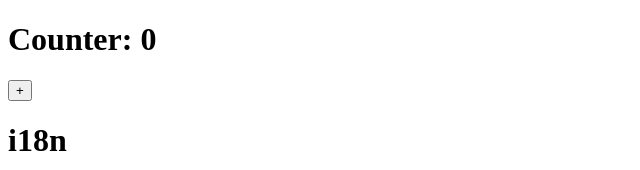
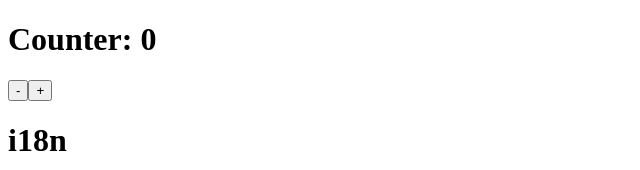
Before and after one commit to cseas/react-template, a React (Create React App) app: page / in a window 1280 px wide. Shown: the top 170 px of the page, without its empty margins (0-640 px from the left). Built offline with nearby package versions, Linux system fonts and the light colour scheme.

Commit message:
Add reduxjs toolkit

```diff
--- a/package.json
+++ b/package.json
@@ -3,6 +3,7 @@
   "version": "0.1.0",
   "private": true,
   "dependencies": {
+    "@reduxjs/toolkit": "^1.4.0",
     "@testing-library/jest-dom": "^4.2.4",
     "@testing-library/react": "^9.5.0",
     "@testing-library/user-event": "^7.2.1",
--- a/src/App.tsx
+++ b/src/App.tsx
@@ -1,8 +1,8 @@
 import React from "react";
 import { useSelector, useDispatch } from "react-redux";
+import { useTranslation } from "react-i18next";
 
-import { increment } from "src/actions";
-import { useTranslation } from "react-i18next";
+import { counterSlice } from "src/reducers/counter";
 
 type CounterState = {
   counter: any;
@@ -17,7 +17,12 @@ export function App() {
   return (
     <>
       <h1>Counter: {counter}</h1>
-      <button onClick={() => dispatch(increment())}>+</button>
+      <button onClick={() => dispatch(counterSlice.actions.decrement())}>
+        -
+      </button>
+      <button onClick={() => dispatch(counterSlice.actions.increment(5))}>
+        +
+      </button>
 
       <h1>i18n</h1>
       <p>{t("title")}</p>
--- a/src/actions/index.ts
+++ /dev/null
@@ -1,5 +0,0 @@
-export function increment() {
-  return {
-    type: "INCREMENT",
-  };
-}
--- a/src/index.tsx
+++ b/src/index.tsx
@@ -1,7 +1,7 @@
 import React, { Suspense } from "react";
 import ReactDOM from "react-dom";
 import { Provider } from "react-redux";
-import { createStore } from "redux";
+import { configureStore } from "@reduxjs/toolkit";
 
 import { App } from "./App";
 import { allReducers } from "src/reducers";
@@ -9,7 +9,9 @@ import "src/translations/i18n";
 import { TranslateButtons } from "src/translations/TranslateButtons";
 import * as serviceWorker from "./serviceWorker";
 
-const store = createStore(allReducers);
+const store = configureStore({
+  reducer: allReducers,
+});
 
 ReactDOM.render(
   <React.StrictMode>
--- a/src/reducers/counter.ts
+++ b/src/reducers/counter.ts
@@ -1,8 +1,10 @@
-export function counterReducer(state = 0, action: any) {
-  switch (action.type) {
-    case "INCREMENT":
-      return state + 1;
-    default:
-      return state;
-  }
-}
+import { createSlice } from "@reduxjs/toolkit";
+
+export const counterSlice = createSlice({
+  name: "counter",
+  initialState: 0,
+  reducers: {
+    increment: (state, action) => state + action.payload,
+    decrement: (state) => state - 1,
+  },
+});
--- a/src/reducers/index.ts
+++ b/src/reducers/index.ts
@@ -1,6 +1,7 @@
-import { counterReducer } from "src/reducers/counter";
 import { combineReducers } from "redux";
 
+import { counterSlice } from "src/reducers/counter";
+
 export const allReducers = combineReducers({
-  counter: counterReducer,
+  counter: counterSlice.reducer,
 });
```
Also changed, not shown: 1 other file (tests, documents, lock files or other folders).
